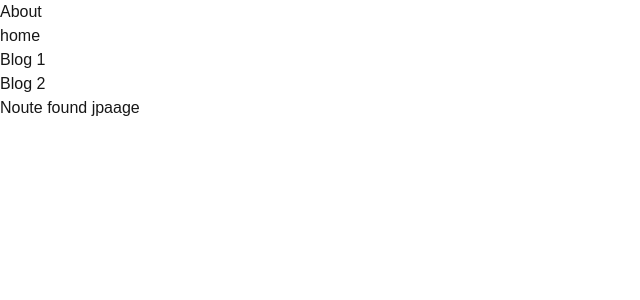
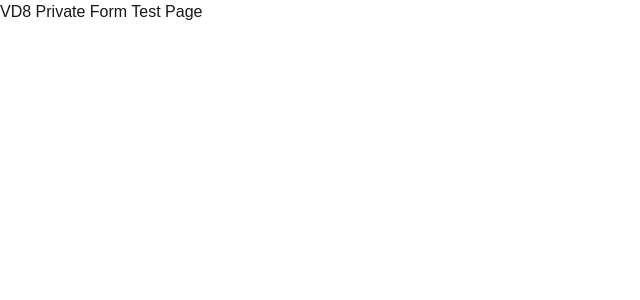
Before and after one commit to elhafsy/nextjs, a Next.js app: page /vd8_private_routes/%5Fformtest in a window 1280 px wide. Before the commit this address had no page. Shown: the top 300 px of the page, without its empty margins (0-640 px from the left). Built offline with nearby package versions, Linux system fonts and the light colour scheme.

Commit message:
Private folders

```diff
--- a/src/app/layout.js
+++ b/src/app/layout.js
@@ -23,7 +23,7 @@ export default function RootLayout({ children }) {
       <body
         className={`${geistSans.variable} ${geistMono.variable} antialiased`}
       >
-        <NavBar/>
+        {/* <NavBar/> */}
         {children}
       </body>
     </html>
--- /dev/null
+++ b/src/app/vd8_private_routes/%5Fformtest/page.jsx
@@ -0,0 +1,9 @@
+import React from 'react'
+
+export default function page() {
+    return (
+        <div>
+            <h1> VD8 Private Form Test Page </h1>
+        </div>
+    )
+}
--- /dev/null
+++ b/src/app/vd8_private_routes/_form/page.jsx
@@ -0,0 +1,9 @@
+import React from 'react'
+
+export default function form() {
+    return (
+        <div>
+            <h1> Private Form Page </h1>
+        </div>
+    )
+}
```
